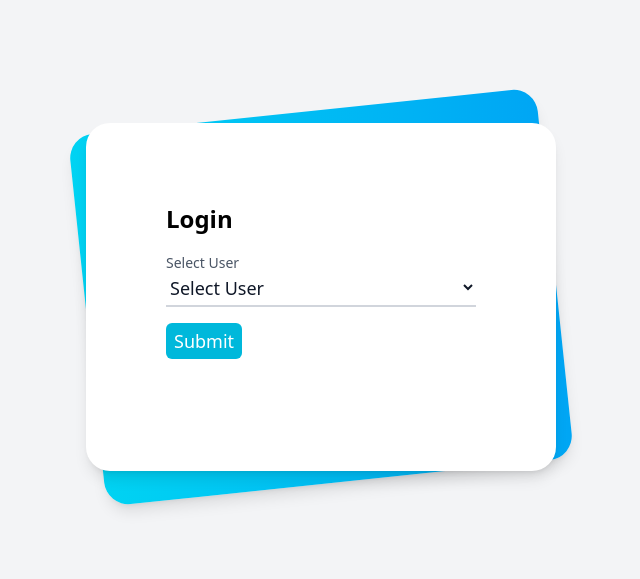
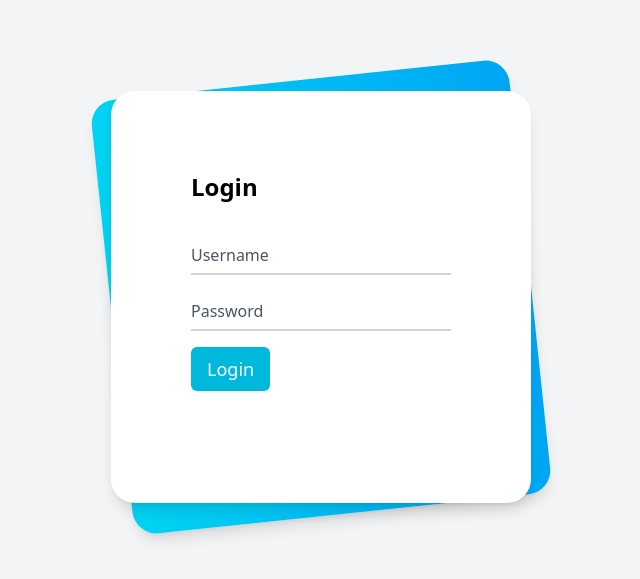
Before and after one commit to prakashchandrajha/loan-recovery, an Angular app: page / in a window 1280 px wide. Shown: the part 103-682 px from the top of the page, without its empty margins (319-959 px from the left). Built offline with nearby package versions, Linux system fonts and the light colour scheme.

Commit message:
create some more division

```diff
--- a/src/app/auth/auth.service.ts
+++ b/src/app/auth/auth.service.ts
@@ -8,10 +8,10 @@ import { MOCK_USERS } from './mock-users';
 export class AuthService {
   private currentUser: any;
 
-  constructor(private router: Router) {}
+  constructor(private router: Router) { }
 
-  login(username: string) {
-    const user = MOCK_USERS.find(u => u.username === username);
+  login(username: string, password: string): boolean {
+    const user = MOCK_USERS.find(u => u.username === username && u.password === password);
     if (user) {
       this.currentUser = user;
       switch (user.role) {
@@ -34,7 +34,9 @@ export class AuthService {
           this.router.navigate(['/']);
           break;
       }
+      return true;
     }
+    return false;
   }
 
   logout() {
--- a/src/app/auth/mock-users.ts
+++ b/src/app/auth/mock-users.ts
@@ -1,7 +1,9 @@
 export const MOCK_USERS = [
-  { id: 1, username: 'Division User', role: 'Division', fullName: 'John Doe' },
-  { id: 2, username: 'Recovery User', role: 'Recovery', fullName: 'Jane Smith' },
-  { id: 3, username: 'Legal User', role: 'Legal', fullName: 'Mike Johnson' },
-  { id: 4, username: 'Officer User', role: 'AuthorizedOfficer', fullName: 'Sarah Williams' },
-  { id: 5, username: 'Admin User', role: 'Admin', fullName: 'Admin Admin' }
+  { id: 1, username: 'div1', password: 'div', role: 'Division', fullName: 'Division 1' },
+  { id: 2, username: 'div2', password: 'div2', role: 'Division', fullName: 'Division 2' },
+  { id: 3, username: 'div3', password: 'div3', role: 'Division', fullName: 'Division 3' },
+  { id: 4, username: 'recovery', password: 'password', role: 'Recovery', fullName: 'Recovery User' },
+  { id: 5, username: 'legal', password: 'password', role: 'Legal', fullName: 'Legal User' },
+  { id: 6, username: 'officer', password: 'password', role: 'AuthorizedOfficer', fullName: 'Officer User' },
+  { id: 7, username: 'admin', password: 'password', role: 'Admin', fullName: 'Admin User' }
 ];
--- a/src/app/dashboard/division-dashboard.component.ts
+++ b/src/app/dashboard/division-dashboard.component.ts
@@ -2,6 +2,7 @@ import { Component, OnInit } from '@angular/core';
 import { CommonModule } from '@angular/common';
 import { FormsModule } from '@angular/forms';
 import { LoanService, PostEntry } from './loan.service';
+import { AuthService } from '../auth/auth.service';
 
 @Component({
   selector: 'app-division-dashboard',
@@ -20,12 +21,18 @@ export class DivisionDashboardComponent implements OnInit {
   entries: PostEntry[] = [];
   editingEntryId: string | null = null;
 
-  constructor(private loanService: LoanService) { }
+  constructor(
+    private loanService: LoanService,
+    private authService: AuthService
+  ) { }
 
   ngOnInit() {
     this.loanService.entries$.subscribe(entries => {
-      // Show all entries in Division Dashboard regardless of current location
-      this.entries = entries;
+      // Filter entries to show only those belonging to current division
+      const currentUser = this.authService.getCurrentUser();
+      if (currentUser) {
+        this.entries = entries.filter(e => e.divisionId === currentUser.username);
+      }
     });
   }
 
@@ -38,6 +45,9 @@ export class DivisionDashboardComponent implements OnInit {
 
   onSubmit() {
     if (this.formData.fullName && this.formData.mobileNumber) {
+      const currentUser = this.authService.getCurrentUser();
+      if (!currentUser) return;
+
       if (this.editingEntryId) {
         // Find and update
         const entry = this.entries.find(e => e.id === this.editingEntryId);
@@ -50,6 +60,7 @@ export class DivisionDashboardComponent implements OnInit {
       } else {
         // Create new
         this.loanService.addEntry({
+          divisionId: currentUser.username, // Set to current user's division (div1, div2, etc.)
           fullName: this.formData.fullName,
           mobileNumber: this.formData.mobileNumber,
           status: 'Pending',
--- a/src/app/dashboard/loan.service.ts
+++ b/src/app/dashboard/loan.service.ts
@@ -9,6 +9,7 @@ export interface LocationLog {
 
 export interface PostEntry {
     id: string; // Added ID for easier deletion
+    divisionId: string; // Which division created this entry (div1, div2, div3, etc.)
     fullName: string;
     mobileNumber: string;
     status: 'Pending' | 'Urgent';
@@ -36,6 +37,12 @@ export class LoanService {
 
         const currentEntries = this.entriesSubject.getValue();
         this.entriesSubject.next([...currentEntries, newEntry]);
+    }
+
+    // Get entries filtered by division
+    getEntriesByDivision(divisionId: string) {
+        const currentEntries = this.entriesSubject.getValue();
+        return currentEntries.filter(e => e.divisionId === divisionId);
     }
 
     updateEntry(entry: PostEntry) {
--- a/src/app/login.component.html
+++ b/src/app/login.component.html
@@ -13,18 +13,25 @@
           <form [formGroup]="loginForm" (ngSubmit)="onSubmit()">
             <div class="py-8 text-base leading-6 space-y-4 text-gray-700 sm:text-lg sm:leading-7">
               <div class="relative">
-                <select id="username" formControlName="username"
-                  class="peer h-10 w-full border-b-2 border-gray-300 text-gray-900 focus:outline-none focus:border-rose-600 bg-transparent pt-1">
-                  <option value="" disabled>Select User</option>
-                  <option *ngFor="let user of users" [value]="user.username">
-                    {{ user.fullName }} ({{ user.role }})
-                  </option>
-                </select>
-                <label for="username" class="absolute left-0 -top-3.5 text-gray-600 text-sm transition-all">Select
-                  User</label>
+                <input autocomplete="off" id="username" name="username" type="text" formControlName="username"
+                  class="peer placeholder-transparent h-10 w-full border-b-2 border-gray-300 text-gray-900 focus:outline-none focus:border-rose-600 bg-transparent"
+                  placeholder="Username" />
+                <label for="username"
+                  class="absolute left-0 -top-3.5 text-gray-600 text-sm peer-placeholder-shown:text-base peer-placeholder-shown:text-gray-440 peer-placeholder-shown:top-2 transition-all peer-focus:-top-3.5 peer-focus:text-gray-600 peer-focus:text-sm">Username</label>
               </div>
               <div class="relative">
-                <button type="submit" class="bg-cyan-500 text-white rounded-md px-2 py-1">Submit</button>
+                <input autocomplete="off" id="password" name="password" type="password" formControlName="password"
+                  class="peer placeholder-transparent h-10 w-full border-b-2 border-gray-300 text-gray-900 focus:outline-none focus:border-rose-600 bg-transparent"
+                  placeholder="Password" />
+                <label for="password"
+                  class="absolute left-0 -top-3.5 text-gray-600 text-sm peer-placeholder-shown:text-base peer-placeholder-shown:text-gray-440 peer-placeholder-shown:top-2 transition-all peer-focus:-top-3.5 peer-focus:text-gray-600 peer-focus:text-sm">Password</label>
+              </div>
+              <div *ngIf="errorMessage" class="text-red-500 text-sm">
+                {{ errorMessage }}
+              </div>
+              <div class="relative">
+                <button type="submit"
+                  class="bg-cyan-500 text-white rounded-md px-4 py-2 hover:bg-cyan-600 transition duration-300">Login</button>
               </div>
             </div>
           </form>
--- a/src/app/login.component.ts
+++ b/src/app/login.component.ts
@@ -14,20 +14,27 @@ import { CommonModule } from '@angular/common';
 })
 export class LoginComponent {
   loginForm: FormGroup;
-  users = MOCK_USERS;
+  errorMessage: string = '';
 
   constructor(
     private fb: FormBuilder,
     private authService: AuthService
   ) {
     this.loginForm = this.fb.group({
-      username: ['', Validators.required]
+      username: ['', Validators.required],
+      password: ['', Validators.required]
     });
   }
 
   onSubmit() {
     if (this.loginForm.valid) {
-      this.authService.login(this.loginForm.value.username);
+      const { username, password } = this.loginForm.value;
+      const success = this.authService.login(username, password);
+      if (!success) {
+        this.errorMessage = 'Invalid username or password';
+      } else {
+        this.errorMessage = '';
+      }
     }
   }
 }
```
